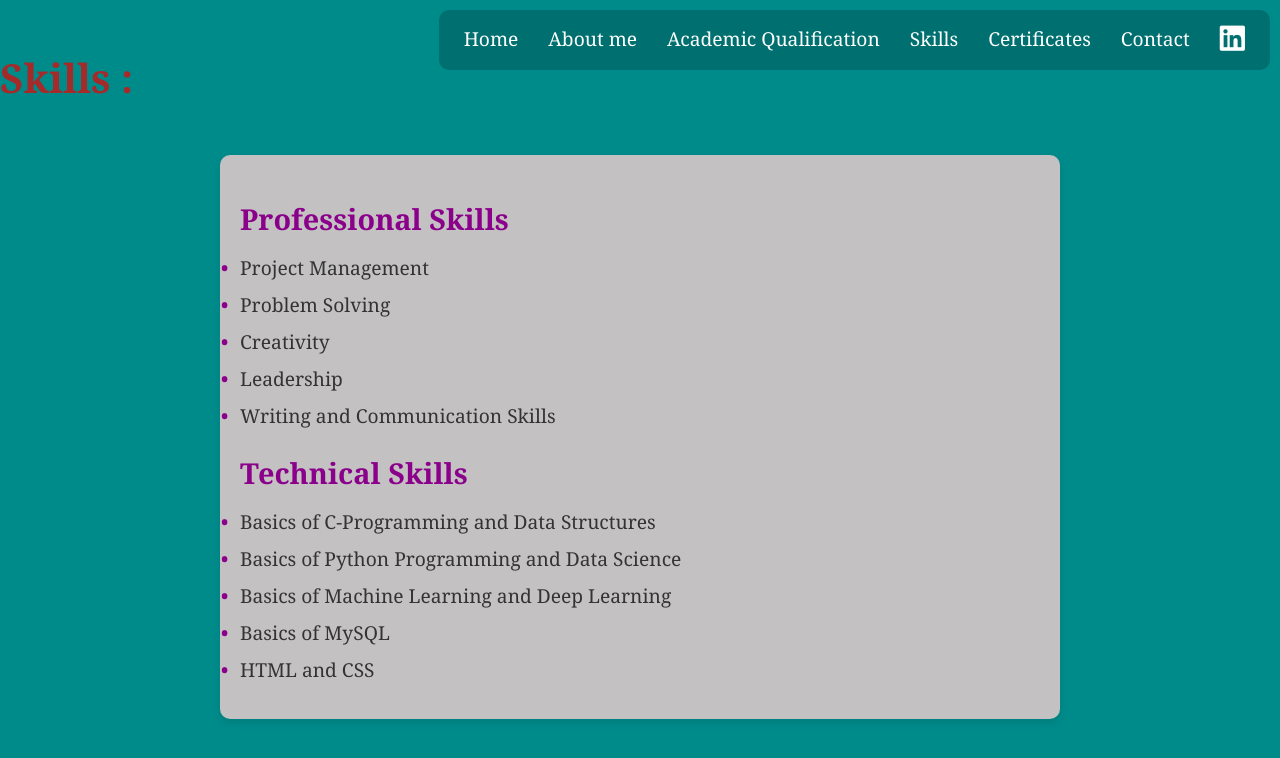
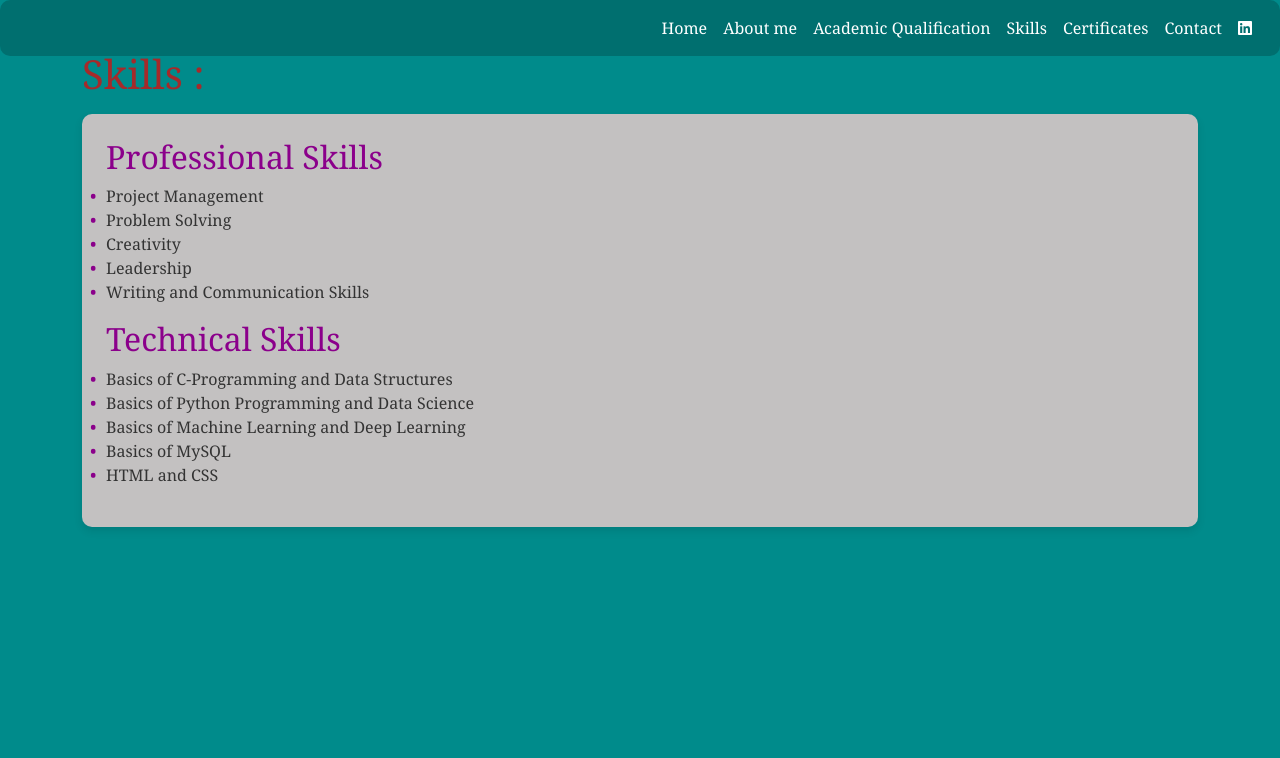
Before and after one commit to C-bhavana101005/Bhavana-Portfolio, a plain HTML site: page Skills.html in a window 1280 px wide. Drawn offline with nearby package versions, Linux system fonts and the light colour scheme.

Commit message:
Update Skills.html

```diff
--- a/Skills.html
+++ b/Skills.html
@@ -2,14 +2,13 @@
 <html lang="en">
 <head>
     <meta charset="UTF-8">
-        <meta name="viewport" content="width=device-width, initial-scale=1.0">
+    <meta name="viewport" content="width=device-width, initial-scale=1">
     <title>Skills</title>
+    <link href="https://cdn.jsdelivr.net/npm/bootstrap@5.3.0/dist/css/bootstrap.min.css" rel="stylesheet">
     <link rel="stylesheet" href="https://cdnjs.cloudflare.com/ajax/libs/font-awesome/6.0.0-beta3/css/all.min.css">
     <style>
         body {
             background-color: darkcyan;
-                margin: 0;
-                padding: 0;
             font-family: 'Georgia', serif;
             color: #333;
         }
@@ -20,25 +19,13 @@
             color: brown;
         }
         .skills-section {
-                max-width: 800px;
-                margin: 50px auto;
-                padding: 20px;
             background-color: rgb(195, 193, 193);
             border-radius: 10px;
             box-shadow: 0 4px 8px rgba(0, 0, 0, 0.1);
+            padding: 20px;
         }
         .skills-section h2 {
-                font-size: 1.8em;
             color: darkmagenta;
-                margin-bottom: 15px;
-            }
-            .skills-section ul {
-                list-style-type: none;
-                padding-left: 0;
-            }
-            .skills-section ul li {
-                font-size: 1.2em;
-                margin-bottom: 10px;
         }
         .skills-section ul li:before {
             content: "\2022";
@@ -48,50 +35,40 @@
             width: 1em;
             margin-left: -1em;
         }
-            .navbar {
-                position: fixed;
-                top: 10px;
-                right: 10px;
-                display: flex;
-                gap: 20px;
-                padding: 10px 20px;
+        .navbar-custom {
             background-color: rgba(0, 0, 0, 0.2);
             border-radius: 10px;
         }
         .navbar a {
-                text-decoration: none;
-                color: white;
-                font-size: 1.2rem;
-                padding: 5px;
+            color: white !important;
             transition: color 0.3s ease;
         }
         .navbar a:hover {
-                color: blue;
+            color: blue !important;
         }
         .linkedin-icon {
             color: white;
-                font-size: 1.5em;
             transition: color 0.3s ease;
         }
         .linkedin-icon:hover {
-                color: lightskyblue;
+            color: rgb(13, 14, 15);
         }
     </style>
 </head>
 <body>
+    <div class="container mt-4">
         <h1>Skills :</h1>
-        <div class="skills-section">
+        <div class="skills-section p-4 mt-3">
             <h2>Professional Skills</h2>
-            <ul>
+            <ul class="list-unstyled">
                 <li>Project Management</li>
                 <li>Problem Solving</li>
                 <li>Creativity</li>
                 <li>Leadership</li>
                 <li>Writing and Communication Skills</li>
             </ul>
-
             <h2>Technical Skills</h2>
-            <ul>
+            <ul class="list-unstyled">
                 <li>Basics of C-Programming and Data Structures</li>
                 <li>Basics of Python Programming and Data Science</li>
                 <li>Basics of Machine Learning and Deep Learning</li>
@@ -99,17 +76,31 @@
                 <li>HTML and CSS</li>
             </ul>
         </div>
+    </div>
 
-        <div class="navbar">
-            <a href="index.html">Home</a>
-            <a href="About me.html">About me</a>
-            <a href="Academic Qualification.html">Academic Qualification</a>
-            <a href="Skills.html">Skills</a>
-            <a href="certificates.html">Certificates</a>
-            <a href="Contact.html">Contact</a>
-            <a href="https://www.linkedin.com/feed/">
+    <nav class="navbar navbar-expand-lg navbar-dark navbar-custom fixed-top p-2">
+        <div class="container-fluid">
+            <button class="navbar-toggler" type="button" data-bs-toggle="collapse" data-bs-target="#navbarNav">
+                <span class="navbar-toggler-icon"></span>
+            </button>
+            <div class="collapse navbar-collapse" id="navbarNav">
+                <ul class="navbar-nav ms-auto">
+                    <li class="nav-item"><a class="nav-link" href="index.html">Home</a></li>
+                    <li class="nav-item"><a class="nav-link" href="About me.html">About me</a></li>
+                    <li class="nav-item"><a class="nav-link" href="Academic Qualification.html">Academic Qualification</a></li>
+                    <li class="nav-item"><a class="nav-link" href="Skills.html">Skills</a></li>
+                    <li class="nav-item"><a class="nav-link" href="certificates.html">Certificates</a></li>
+                    <li class="nav-item"><a class="nav-link" href="Contact.html">Contact</a></li>
+                    <li class="nav-item">
+                        <a class="nav-link" href="https://www.linkedin.com/feed/">
                             <i class="fab fa-linkedin linkedin-icon"></i>
                         </a>
+                    </li>
+                </ul>
             </div>
+        </div>
+    </nav>
+
+    <script src="https://cdn.jsdelivr.net/npm/bootstrap@5.3.0/dist/js/bootstrap.bundle.min.js"></script>
 </body>
 </html>
```
Lines whose indentation alone changed are shown as unchanged.
